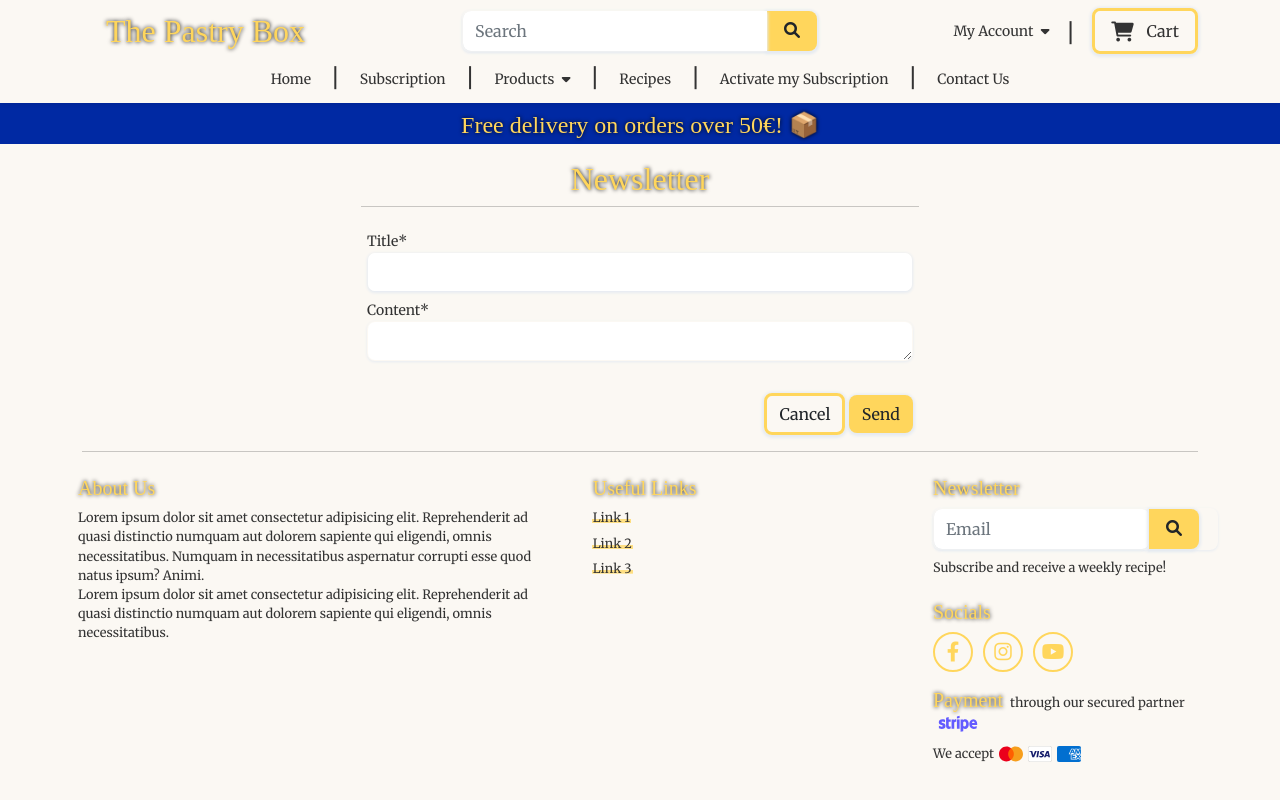
After one commit to LuciusVH/the_pastry_box, a Django app: page /newsletter/send/ in a window 1280 px wide. The commit adds this page. Run offline with Django 4.2, Linux system fonts and the light colour scheme; the visitor is signed in with stand-in values (Sample User, id 1); parts of the project's set-up code (start-up, migrations or seed data) failed here and were passed over; some libraries are stand-ins or nearby versions; some web fonts are replaced.

Commit message:
newsletter - send newsletter functionality

```diff
--- a/newsletter/forms.py
+++ b/newsletter/forms.py
@@ -1,5 +1,5 @@
 from django import forms
-from .models import Subscriber
+from .models import NewsletterContent, Subscriber
 
 
 class NewsletterSubscriptionForm(forms.ModelForm):
@@ -20,3 +20,21 @@ class NewsletterSubscriptionForm(forms.ModelForm):
         self.fields['email'].widget.attrs['placeholder'] = placeholder
         self.fields['email'].widget.attrs['class'] = ('form-control')
         self.fields['email'].label = False
+
+
+class NewsletterContentForm(forms.ModelForm):
+
+    class Meta:
+        model = NewsletterContent
+        fields = '__all__'
+
+    # def __init__(self, *args, **kwargs):
+    #     """
+    #     Add placeholders and classes, remove auto-generated
+    #     labels
+    #     """
+
+    #     super().__init__(*args, **kwargs)
+    #
+    #     for field in self.fields.items():
+    #         self.fields[field].label = True
--- a/newsletter/models.py
+++ b/newsletter/models.py
@@ -12,7 +12,7 @@ class Subscriber(models.Model):
 
 class NewsletterContent(models.Model):
     title = models.CharField(max_length=120)
-    message = models.TextField()
+    content = models.TextField()
 
     def __str__(self):
         return self.title
--- /dev/null
+++ b/newsletter/templates/newsletter/send.html
@@ -0,0 +1,36 @@
+{% extends 'base.html' %}
+{% load static %}
+
+{% block extra_css %}
+{% endblock extra_css %}
+
+
+{% block page_header %}
+<div class="page-header"></div>
+{% endblock page_header %}
+
+{% block content %}
+<section>
+  <div class="container">
+    <div class="row">
+      <div class="col text-center mt-3">
+        <h2 class="title-inline">Newsletter</h2>
+        <hr class="w-50 m-auto mb-4">
+      </div>
+    </div>
+
+    <div class="row justify-content-center">
+      <div class="col-12 col-md-8 col-lg-6">
+        <form action="{% url 'send_newsletter' %}" method="POST" enctype="multipart/form-data">
+          {% csrf_token %}
+          {{ form | crispy }}
+          <div class="text-center text-md-end mt-4">
+            <a href="{% url 'profile' %}" class="btn btn-cta-light">Cancel</a>
+            <button type="submit" class="btn btn-cta">Send</button>
+          </div>
+        </form>
+      </div>
+    </div>
+  </div>
+</section>
+{% endblock content %}
--- a/newsletter/urls.py
+++ b/newsletter/urls.py
@@ -4,4 +4,6 @@ from . import views
 urlpatterns = [
     path('subscription/', views.newsletter_subscription,
          name='newsletter_subscription'),
+    path('send/', views.send_newsletter,
+         name='send_newsletter'),
 ]
--- a/newsletter/views.py
+++ b/newsletter/views.py
@@ -1,8 +1,9 @@
-from django.shortcuts import render, redirect
+from django.shortcuts import render, redirect, reverse
 from django.contrib import messages
+from django.contrib.auth.decorators import login_required
 
 from .models import Subscriber
-from .forms import NewsletterSubscriptionForm
+from .forms import NewsletterSubscriptionForm, NewsletterContentForm
 
 # Create your views here.
 
@@ -39,3 +40,29 @@ def newsletter_subscription(request):
         form = NewsletterSubscriptionForm()
 
     return render(newsletter_form(request))
+
+
+@login_required
+def send_newsletter(request):
+    """
+    A view to send newsletter to subscribers
+    """
+
+    if not request.user.is_superuser:
+        messages.error(request, 'You\'re not there yet my dear, sorry 😏')
+        return redirect(reverse('home'))
+
+    if request.method == 'POST':
+        form = NewsletterContentForm(request.POST)
+        if form.is_valid():
+            form.save()
+            messages.success(request,
+                             "Your dope newsletter has been sent! 🤜🏻💥")
+            return redirect('send_newsletter')
+    else:
+        form = NewsletterContentForm()
+        template = 'newsletter/send.html'
+        context = {
+            'form': form,
+        }
+        return render(request, template, context)
--- a/static/css/base.css
+++ b/static/css/base.css
@@ -89,7 +89,7 @@ input::-webkit-input-placeholder,
   padding-bottom: 0;
 }
 
-.form-group label:not([for='id_remember']) {
+.form-group label:not([for='id_remember']):not([for='id_title']):not([for='id_content']) {
   display: none;
 }
 
--- a/templates/includes/main_nav.html
+++ b/templates/includes/main_nav.html
@@ -34,6 +34,7 @@
             {% if request.user.is_authenticated %}
             {% if request.user.is_superuser %}
             <a href="{% url 'add_product' %}" class="dropdown-item">Product Management</a>
+            <a href="{% url 'send_newsletter' %}" class="dropdown-item">Newsletter</a>
             {% endif %}
             <a href="{% url 'profile' %}" class="dropdown-item">My Profile</a>
             <a href="{% url 'account_logout' %}" class="dropdown-item">Log Out</a>
--- a/templates/includes/mobile_nav.html
+++ b/templates/includes/mobile_nav.html
@@ -75,6 +75,7 @@
       {% if request.user.is_authenticated %}
       {% if request.user.is_superuser %}
       <li><a class="dropdown-item" href="{% url 'add_product' %}">Product Management</a></li>
+      <li><a class="dropdown-item" href="{% url 'send_newsletter' %}">Newsletter</a></li>
       {% endif %}
       <li><a class="dropdown-item" href="{% url 'profile' %}">My Profile</a></li>
       <li><a class="dropdown-item" href="{% url 'account_logout' %}">Log Out</a></li>
```
Also changed, not shown: newsletter/migrations/0003_rename_message_newslettercontent_content.py (added).
